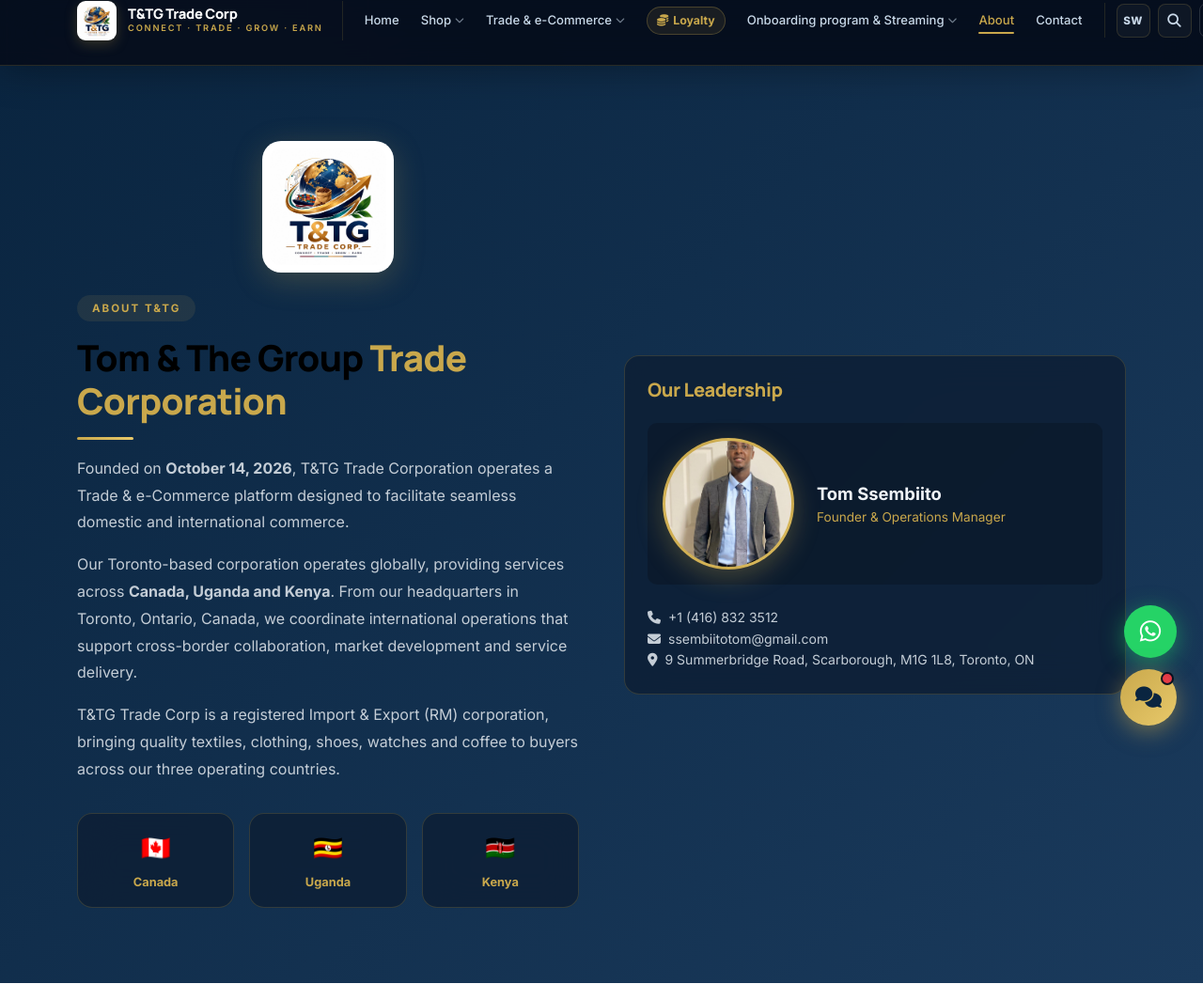
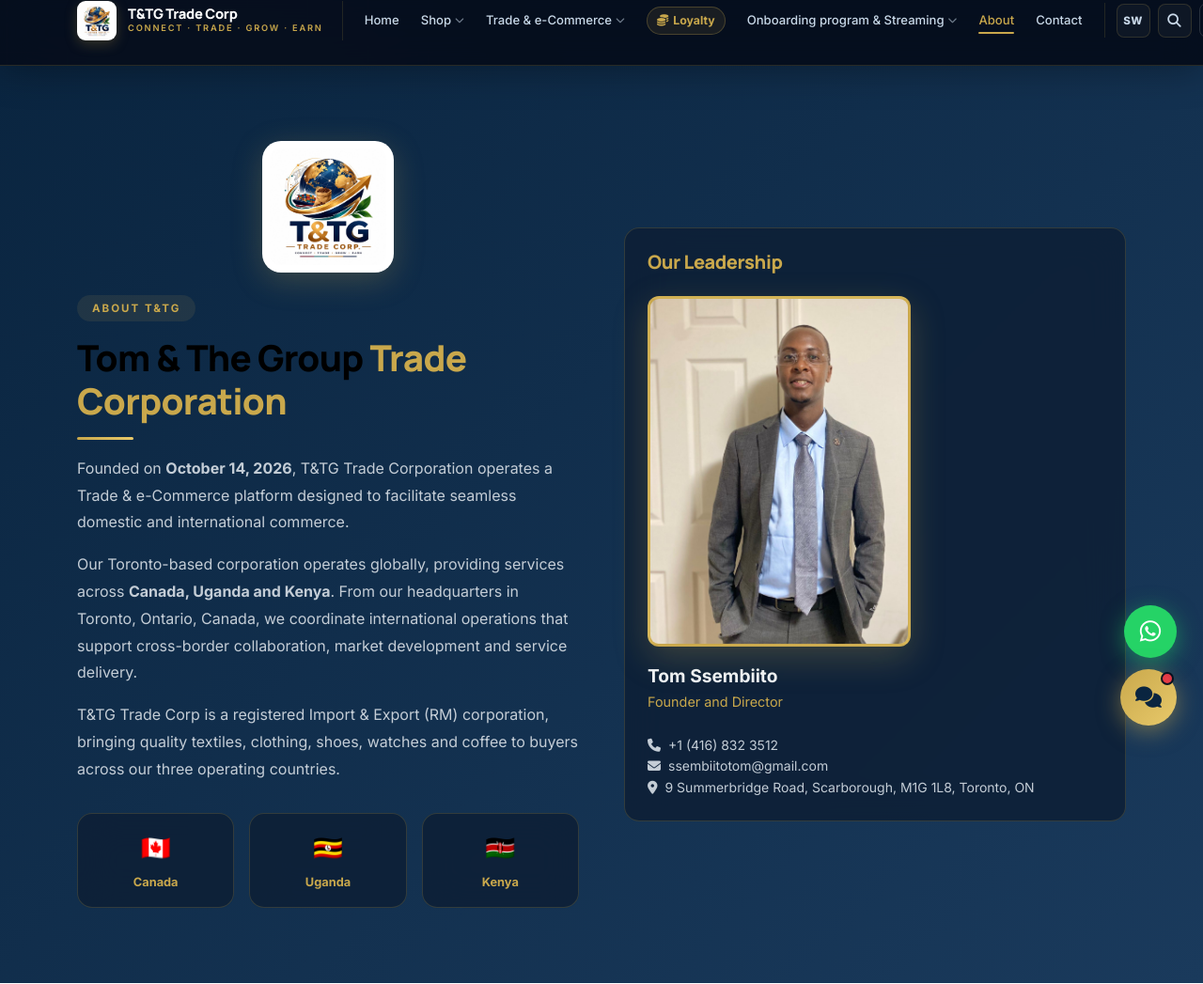
Before and after one commit to Keplas/tntg-corp, a Django app: page /about/ in a window 1280 px wide; the page is wider, and only the part inside the window is pictured. Shown: the top 1047 px of that part at 94% size. Run offline with Django 5.2, Linux system fonts and the light colour scheme; data comes from the database, SQL or seed files in the repository.

Commit message:
Square founder photo, update title to Founder and Director

```diff
--- a/templates/core/about.html
+++ b/templates/core/about.html
@@ -44,17 +44,17 @@
       <div class="col-lg-6">
         <div class="glass-card p-4">
           <h5 class="text-gold mb-4">Our Leadership</h5>
-          <div class="d-flex align-items-center gap-4 mb-3 p-3" style="background:rgba(0,0,0,.2);border-radius:10px">
-            <div style="width:140px;height:140px;border-radius:50%;background:linear-gradient(135deg,#c9a84c,#e8c96a);position:relative;overflow:hidden;flex-shrink:0;display:flex;align-items:center;justify-content:center;font-weight:800;color:#0a2540;font-size:2.6rem;border:3px solid rgba(201,168,76,.5);box-shadow:0 8px 28px rgba(201,168,76,.3)">
-              <span id="founder-initials">TS</span>
+          <div class="mb-4">
+            <div style="width:100%;aspect-ratio:3/4;max-width:280px;border-radius:12px;background:linear-gradient(135deg,#c9a84c,#e8c96a);position:relative;overflow:hidden;border:3px solid rgba(201,168,76,.5);box-shadow:0 12px 36px rgba(201,168,76,.25);display:flex;align-items:center;justify-content:center;">
+              <span id="founder-initials" style="font-weight:800;color:#0a2540;font-size:5rem">TS</span>
               <img src="{% static 'images/founder_Tom.jpeg' %}" alt="Tom Ssembiito"
-                   style="position:absolute;inset:0;width:100%;height:100%;object-fit:cover;display:none"
+                   style="position:absolute;inset:0;width:100%;height:100%;object-fit:cover;object-position:center top;display:none"
                    onload="this.style.display='block';document.getElementById('founder-initials').style.display='none';"
                    onerror="this.style.display='none';">
             </div>
-            <div>
-              <div class="fw-bold" style="font-size:1.15rem">Tom Ssembiito</div>
-              <div class="text-gold" style="font-size:.85rem">Founder & Operations Manager</div>
+            <div class="mt-3">
+              <div class="fw-bold" style="font-size:1.2rem">Tom Ssembiito</div>
+              <div class="text-gold" style="font-size:.9rem">Founder and Director</div>
             </div>
           </div>
           <div class="mt-4 small text-muted">
```
